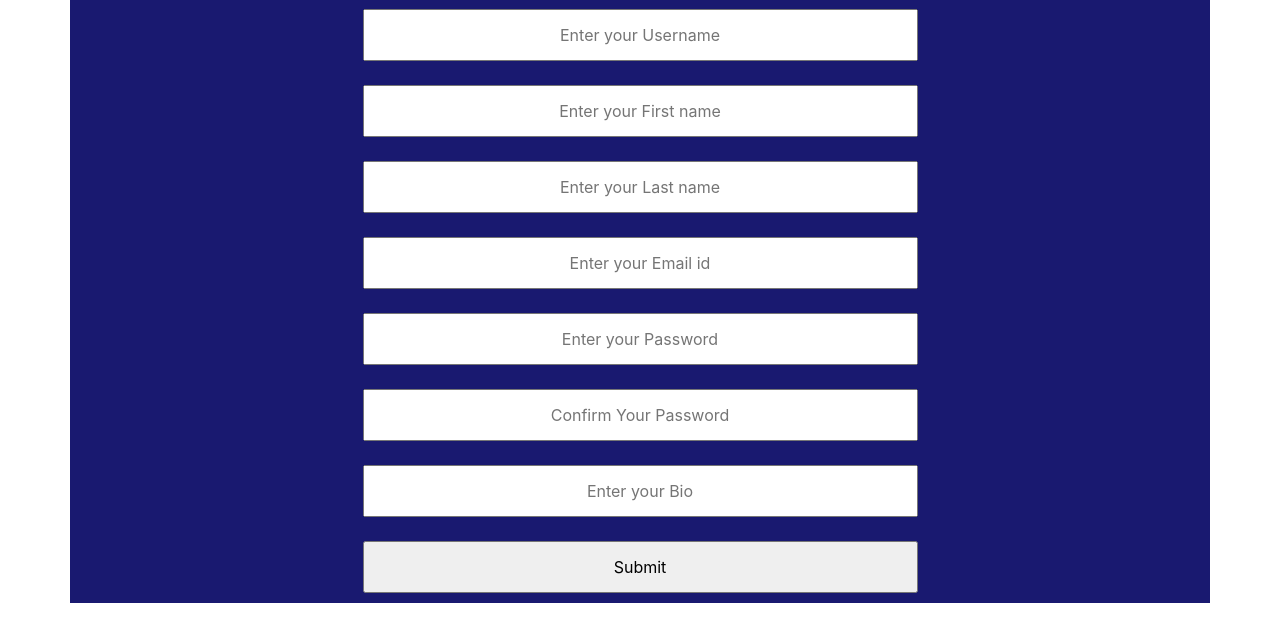
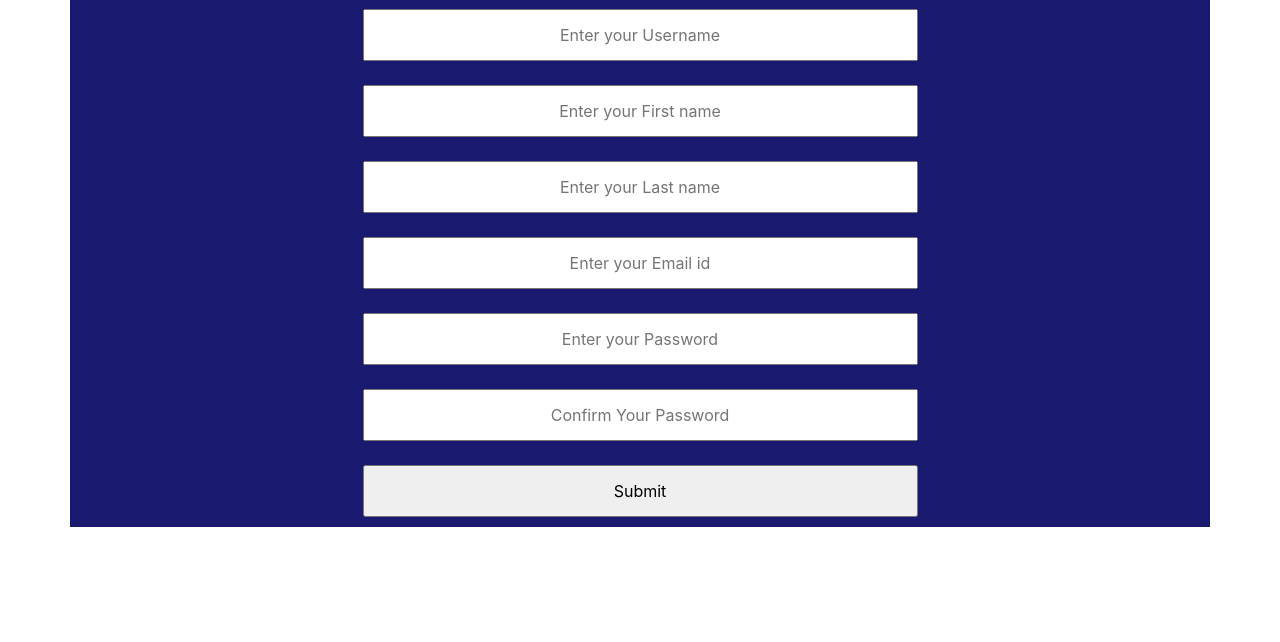
Before and after one commit to amruthaakhil/MOVIESTORE, a Django app: page /register in a window 1280 px wide. Shown: the part 113-755 px from the top of the page. Run offline with Django 4.2, Linux system fonts and the light colour scheme; some libraries are stand-ins or nearby versions.

Commit message:
Update register.html

```diff
--- a/movieproject/templates/register.html
+++ b/movieproject/templates/register.html
@@ -11,7 +11,6 @@
     <input type="email" name="email" placeholder="Enter your Email id"><br>
     <input type="password" name="password" placeholder="Enter your Password"><br>
     <input type="password" name="password1" placeholder="Confirm Your Password"><br>
-    <input type="text" name="bio" placeholder="Enter your Bio"><br>
     <input type="submit">
 </form>
 </div>
```
